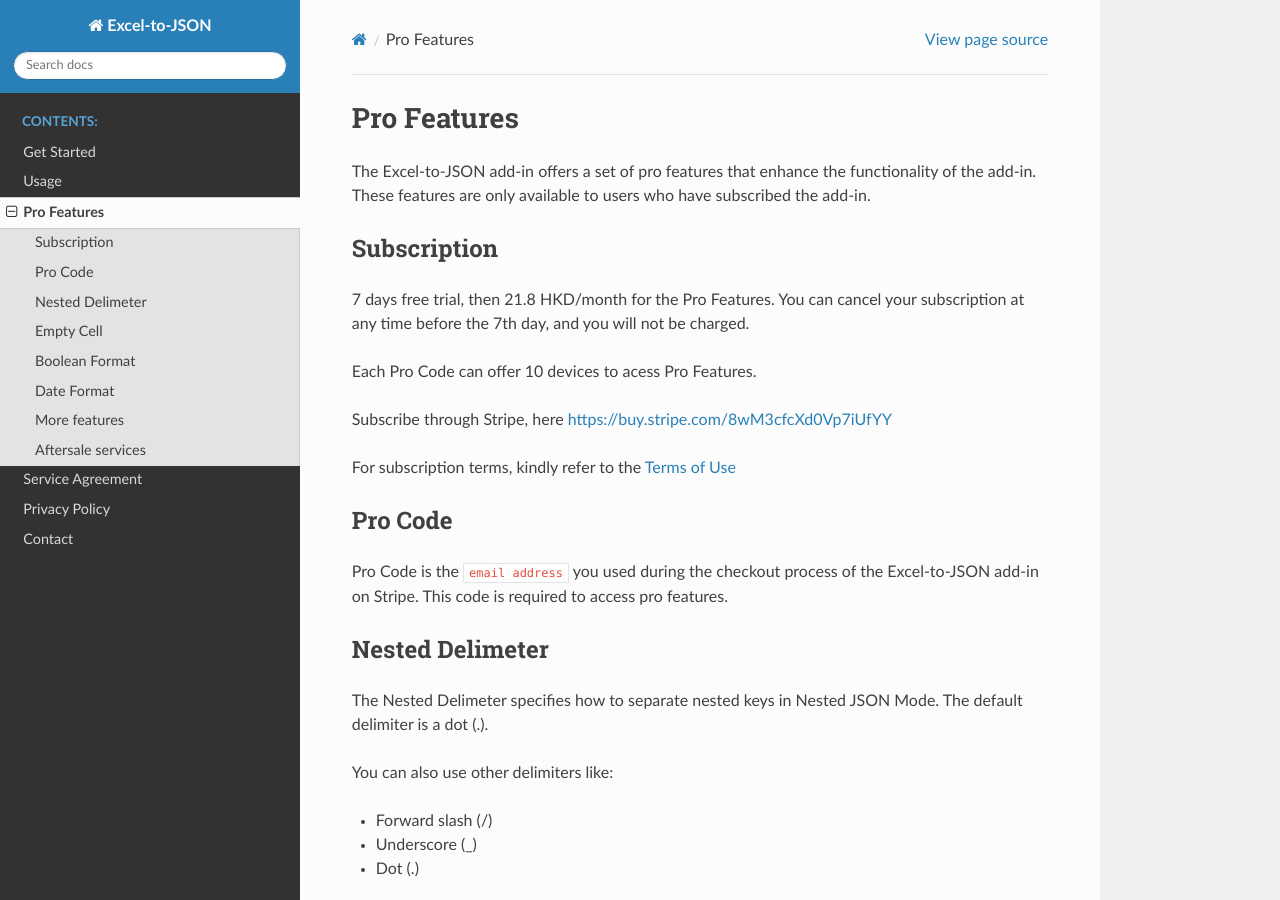
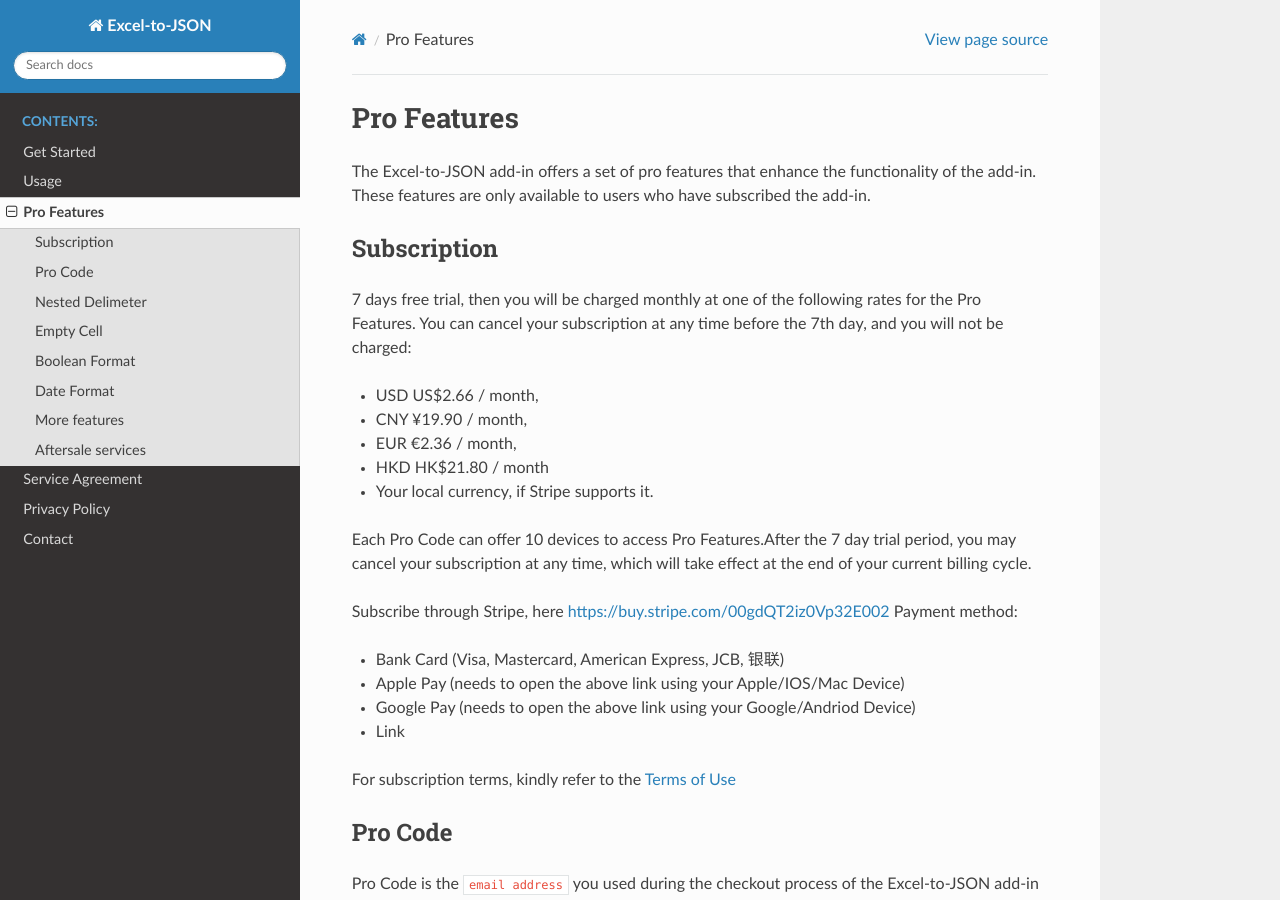
Before and after one commit to he-yang/Excel-to-JSON, a Sphinx documentation site: the page built from source/profeatures.md, in a window 1280 px wide and 900 px high. Built offline with Sphinx 7.4.7 and the Read the Docs theme 3.1.0, drawn with Linux system fonts in a browser that asks for light colours.

Commit message:
update stripe link and explaination of payment

```diff
--- a/source/profeatures.md
+++ b/source/profeatures.md
@@ -4,11 +4,21 @@
 
 ## Subscription
 
-7 days free trial, then 21.8 HKD/month for the Pro Features. You can cancel your subscription at any time before the 7th day, and you will not be charged.
+7 days free trial, then you will be charged monthly at one of the following rates for the Pro Features. You can cancel your subscription at any time before the 7th day, and you will not be charged:
+- USD US$2.66 / month,
+- CNY ¥19.90 / month,
+- EUR €2.36 / month,
+- HKD HK$21.80 / month
+- Your local currency, if Stripe supports it.
 
-Each Pro Code can offer 10 devices to acess Pro Features.
+Each Pro Code can offer 10 devices to access Pro Features.After the 7 day trial period, you may cancel your subscription at any time, which will take effect at the end of your current billing cycle.
 
-Subscribe through Stripe, here [https://buy.stripe.com/8wM3cfcXd0Vp7iUfYY](https://buy.stripe.com/8wM3cfcXd0Vp7iUfYY)
+Subscribe through Stripe, here [https://buy.stripe.com/00gdQT2iz0Vp32E002](https://buy.stripe.com/00gdQT2iz0Vp32E002)
+Payment method:
+- Bank Card (Visa, Mastercard, American Express, JCB, 银联)
+- Apple Pay (needs to open the above link using your Apple/IOS/Mac Device)
+- Google Pay (needs to open the above link using your Google/Andriod Device)
+- Link
 
 For subscription terms, kindly refer to the [Terms of Use](termsofuse.md)
 
```
